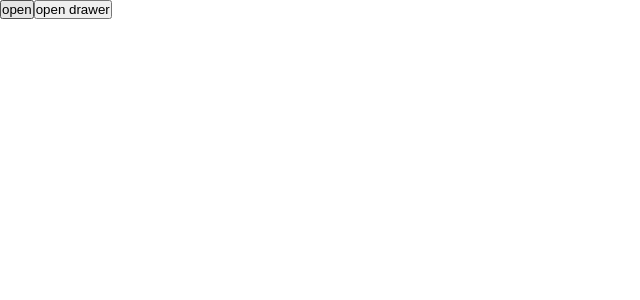
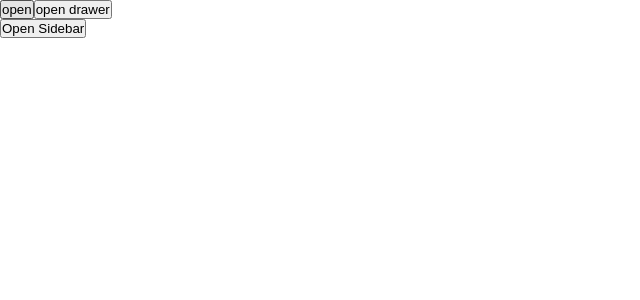
Before and after one commit to Sararmjalal/react-modal-pro, a React (Create React App) app: page / in a window 1280 px wide. Shown: the top 300 px of the page, without its empty margins (0-640 px from the left). Built offline with nearby package versions, Linux system fonts and the light colour scheme.

Commit message:
wip(sidebar)

```diff
--- /dev/null
+++ b/src/SidebarTest.tsx
@@ -0,0 +1,17 @@
+import React from "react";
+import Sidebar from "./components/modals/sidebar";
+
+const SidebarTest = () => {
+  return (
+    <Sidebar
+      canDismiss={false}
+      modalKey="sidebar"
+      sidebarDirection="right"
+      TriggerElement={<button>Open Sidebar</button>}
+    >
+      Hey
+    </Sidebar>
+  );
+};
+
+export default SidebarTest;
--- a/src/components/modals/sidebar/index.tsx
+++ b/src/components/modals/sidebar/index.tsx
@@ -30,6 +30,7 @@ const Sidebar = ({ ...sidebarProps }: Props) => {
       <div style={{ width: "fit-content" }} onClick={() => handleOpenModal()}>
         {sidebarProps.TriggerElement}
       </div>
+      <Fragment>
         <DrawerBase
           {...props}
           direction={sidebarProps.sidebarDirection}
@@ -39,6 +40,7 @@ const Sidebar = ({ ...sidebarProps }: Props) => {
           {sidebarProps.children}
         </DrawerBase>
       </Fragment>
+    </Fragment>
   );
 };
 
--- a/src/index.tsx
+++ b/src/index.tsx
@@ -1,14 +1,16 @@
-import React from 'react';
+import React from "react";
 import "./assets/styles.css";
 import TestPage from "./TestPage";
 import ReactDOM from "react-dom/client";
-import ModalProvider from './components/providers/ModalProvider';
+import ModalProvider from "./components/providers/ModalProvider";
+import SidebarTest from "./SidebarTest";
 
 const root = ReactDOM.createRoot(document.getElementById("root")!);
 root.render(
   <React.StrictMode>
     <ModalProvider>
       <TestPage />
+      <SidebarTest />
     </ModalProvider>
     <div id="modal-root" />
   </React.StrictMode>
```
Lines whose indentation alone changed are shown as unchanged.
